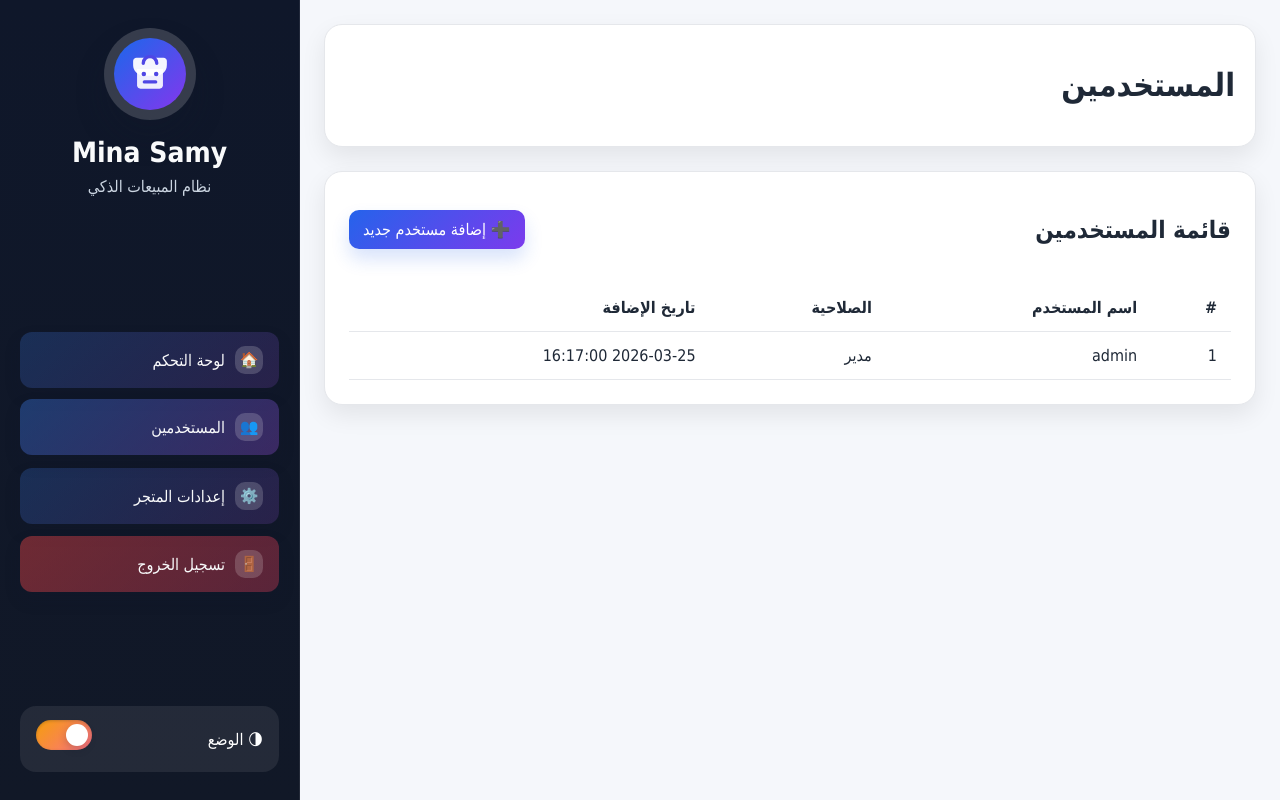
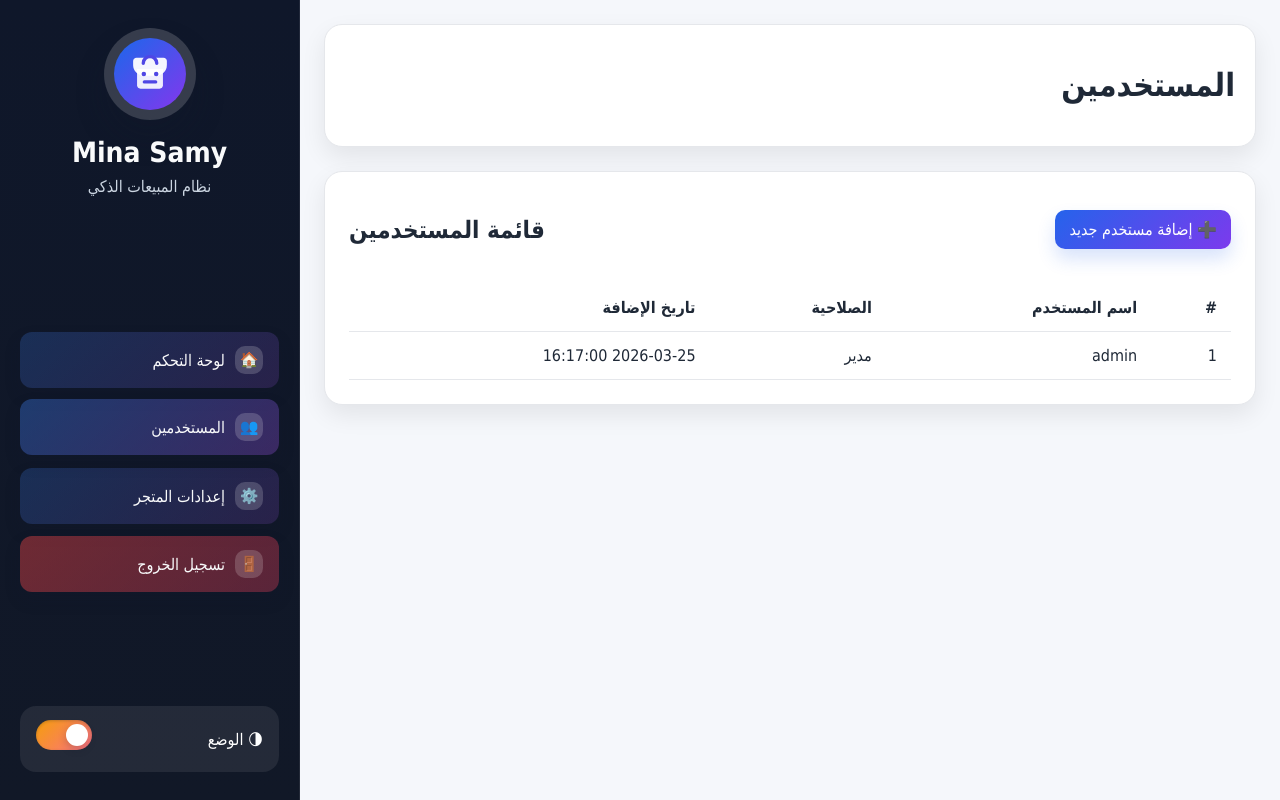
Before and after one commit to Magdy20252026/Mina-Samy, a PHP site: page /users.php in a window 1280 px wide. Run offline with PHP 8.4, Linux system fonts and the light colour scheme; a user stored in the database is signed in; data comes from the database, SQL or seed files in the repository.

Commit message:
fix: reverse users page header action direction
Co-authored-by: Magdy20252026 <218769073+Magdy20252026@users.noreply.github.com>
Agent-Logs-Url: https://github.com/Magdy20252026/Mina-Samy/sessions/b3eaeca2-2df3-44ba-8dc7-f79320210356

```diff
--- a/assets/css/style.css
+++ b/assets/css/style.css
@@ -412,6 +412,7 @@ input:checked + .slider:before {
 
 .page-header {
     display: flex;
+    flex-direction: row-reverse;
     justify-content: space-between;
     align-items: center;
     margin-bottom: 20px;
```
